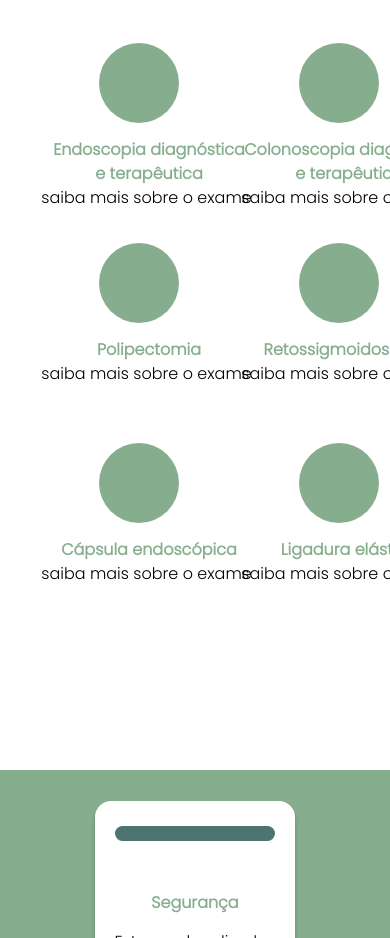
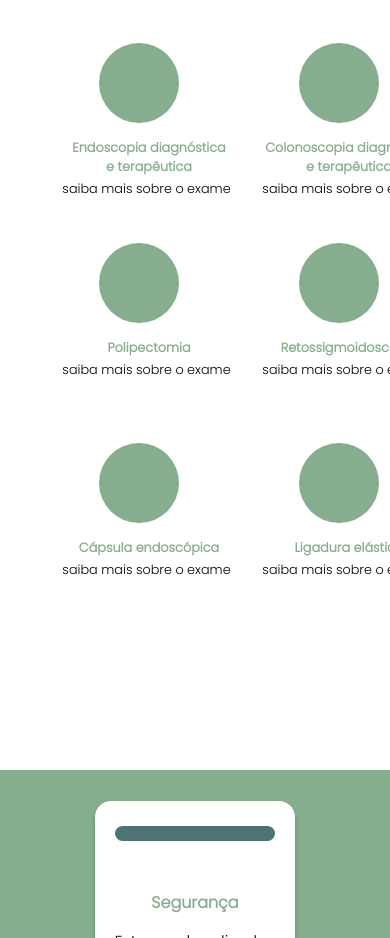
Before and after one commit to caduce3/clinicaPrototipo2, a Next.js app in the folder clinica/: page / in a window 390 px wide. Shown: the part 1460-2398 px from the top of the page. Built offline with nearby package versions, Linux system fonts and the light colour scheme.

Commit message:
ajustes responsividade

```diff
--- a/clinica/src/components/CardCircle/style.css
+++ b/clinica/src/components/CardCircle/style.css
@@ -43,3 +43,10 @@
         font-size: 0.8rem;
     }
 }
+
+@media (max-width: 700px) {
+
+    #cardCricle h3 {
+        font-size: 0.8rem;
+    }
+}
--- a/clinica/src/components/Modal/Modal.js
+++ b/clinica/src/components/Modal/Modal.js
@@ -1,6 +1,7 @@
 import { Fragment, useRef, useState } from 'react';
 import { Dialog, Transition } from '@headlessui/react';
 import { ExclamationTriangleIcon } from '@heroicons/react/24/outline';
+import './style.css';
 
 function Modal(props) {
   const [open, setOpen] = useState(false);
@@ -19,7 +20,7 @@ function Modal(props) {
   return (
     <div>
       {/* Botão que abre o modal */}
-      <button onClick={openModal}  style={{width: '215px', height: '20px', color: 'black'}}>saiba mais sobre o exame</button>
+      <button onClick={openModal}  style={{width: '215px', height: '20px', color: 'black'}} id='btn-mod'>saiba mais sobre o exame</button>
 
       {/* Modal */}
       <Transition.Root show={open} as={Fragment}>
@@ -57,7 +58,7 @@ function Modal(props) {
                         <h3 style={{color: "#4D7473", fontFamily: "Poppins", fontSize: "24px", fontWeight:"700", textAlign:"center"}}>{props.subtitulo}</h3>
                       </div>
                       <div className="mt-2">
-                        <p style={{color: "#4D7473", fontFamily: "Poppins", fontSize: "20px", fontWeight:"300", textAlign:"justify", paddingTop: "25px"}}>
+                        <p style={{color: "#4D7473", fontFamily: "Poppins", fontSize: "20px", fontWeight:"300", textAlign:"justify", paddingTop: "25px"}} id='p-txt'>
                           {props.texto}
                         </p>
                       </div>
--- a/clinica/src/components/Modal/style.css
+++ b/clinica/src/components/Modal/style.css
@@ -0,0 +1,5 @@
+@media (max-width: 700px) {
+    #btn-mod {
+        font-size: 0.8rem;
+    }
+}
```
